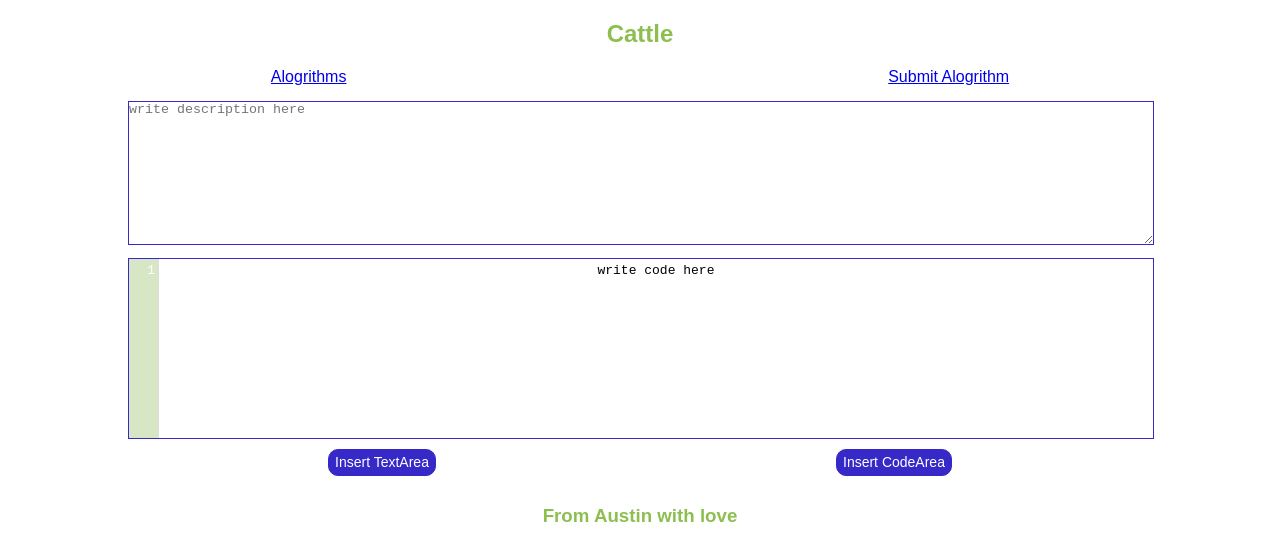
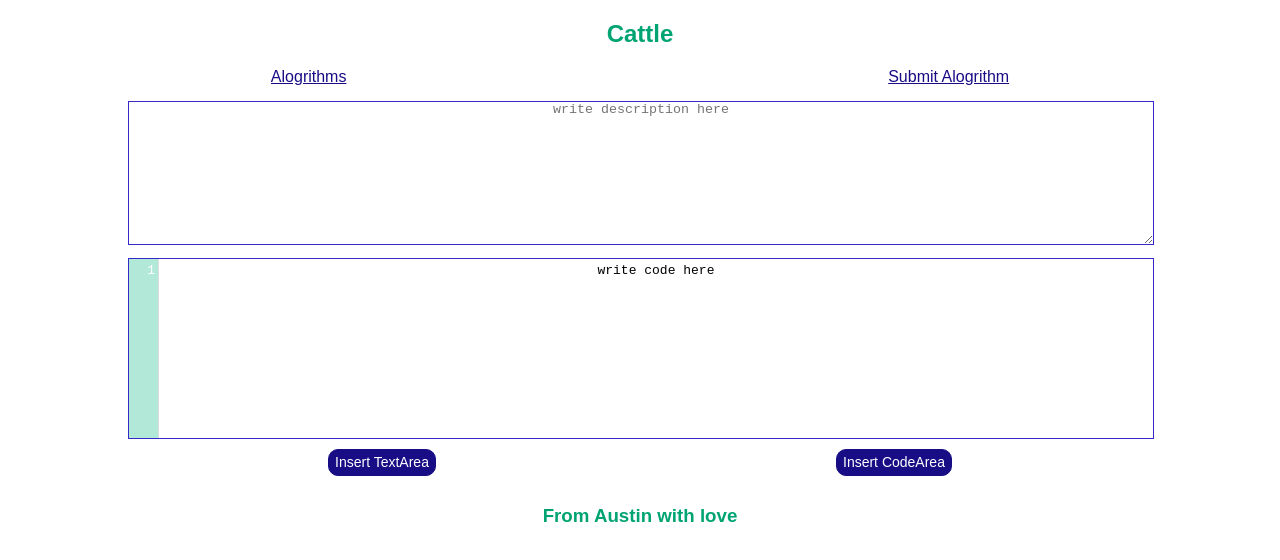
Before and after one commit to andrewmoon1/cattle, a React app: page / in a window 1280 px wide. Shown: the top 560 px of the page. Built offline with nearby package versions, Linux system fonts and the light colour scheme.

Commit message:
changed colors, restructured project to separate js and scss

```diff
--- a/src/App.js
+++ b/src/App.js
@@ -1,8 +1,8 @@
 import React from 'react';
 import './style/App.scss';
-import Header from './components/Header/Header';
-import Footer from './components/Footer/Footer';
-import Code from './components/Code/Code';
+import Header from './components/Header';
+import Footer from './components/Footer';
+import Code from './components/Code';
 
 // class App extends Component {
 //
--- a/src/components/Code/Code.js
+++ b/src/components/Code.js
@@ -4,7 +4,7 @@ import cm from 'codemirror';
 import React from 'react';
 import 'codemirror/lib/codemirror.css';
 import 'codemirror/theme/monokai.css';
-import './Code.scss';
+import '../style/Code.scss';
 
 require('codemirror/mode/markdown/markdown');
 
--- a/src/components/Footer/Footer.js
+++ b/src/components/Footer.js
@@ -1,5 +1,5 @@
 import React, { Component } from 'react';
-import './Footer.scss';
+import '../style/Footer.scss';
 
 class Footer extends Component {
 
--- a/src/components/Header/Header.js
+++ b/src/components/Header.js
@@ -1,5 +1,5 @@
 import React from 'react';
-import './Header.scss';
+import '../style/Header.scss';
 import { Component } from 'react';
 
 class Header extends Component {
--- a/src/style/App.scss
+++ b/src/style/App.scss
@@ -1,10 +1,11 @@
+@import 'colors';
 
 .App {
   text-align: center;
   min-width: 400px;
   display: flex;
   flex-direction: column;
-  color: rgb(141,191, 80);
+  color: $green-3;
 }
 
 .App-logo {
--- a/src/components/Code/Code.scss
+++ b/src/style/Code.scss
@@ -1,3 +1,5 @@
+@import 'colors';
+
 .code-input {
   display: flex;
   align-self: center;
@@ -9,9 +11,9 @@
 .cm-s-default {
   height: 50%;
   width: 100%;
-  border: 1px solid rgb(54,41,200);
+  border: 1px solid $blue-0;
   &:hover, &:active, &:focus {
-    border: 2px solid rgb(54,41,200);
+    border: 2px solid $blue-2;
     outline: none;
   }
 }
@@ -25,18 +27,19 @@
     height: 27px;
     font-size: 14px;
     color: white;
-    background-color: rgb(54,41,200);
-    border: 1px solid rgb(54,41,200);
+    background-color: $blue-4;
+    border: 1px solid $blue-4;
     border-radius: 10px;
     &:hover, &:active, &:focus {
-      background-color: rgb(117,87,241);
+      background-color: $blue-0;
       outline: none;
     }
   }
 }
 
 .CodeMirror-linenumbers {
-  background-color: rgba(141,191, 80,0.3);
+  background-color: $green-0;
+  opacity: 0.3;
 }
 
 .CodeMirror-linenumber {
@@ -48,12 +51,15 @@
   margin: 15px 0;
 }
 textarea {
+  height: 100%;
   width: 100%;
-  height: 100%;
-  border: 1px solid rgb(54,41,200);
+  text-align-last: center;
+  white-space: normal;
+  text-align: justify;
+  border: 1px solid $blue-0;
   padding: 0;
   &:hover, &:active, &:focus {
-    border: 2px solid rgb(54,41,200);
+    border: 2px solid $blue-2;
     outline: none;
   }
 }
--- a/src/components/Footer/Footer.scss
+++ b/src/style/Footer.scss
@@ -1,3 +1,5 @@
+@import 'colors';
+
 .nav-bttn {
   height: 40px;
 }
--- a/src/components/Header/Header.scss
+++ b/src/style/Header.scss
@@ -1,3 +1,5 @@
+@import 'colors';
+
 .header {
   display: flex;
   flex-direction: column;
@@ -9,8 +11,13 @@
 }
 
 .nav-link {
+  color: $blue-4;
   &:hover, &:active, &:focus {
-    color: rgb(117,87,241);
+    color: $blue-0;
     outline: none;
   }
+
+  &:visited {
+    color: $purplish-4;
+  }
 }
--- /dev/null
+++ b/src/style/colors.scss
@@ -0,0 +1,17 @@
+$blue-0: #3729C8;	// Blue Primary color */
+$blue-1: #796FDB;
+$blue-2: #564ACF;
+$blue-3: #2012AD;
+$blue-4: #180D85;
+
+$purplish-0: #CC10A8;	// Purplish Secondary color (1) */
+$purplish-1: #DD5FC5;
+$purplish-2: #D336B5;
+$purplish-3: #B20090;
+$purplish-4: #89006F;
+
+$green-0: #0FC28C;	// Green Secondary color (2) */
+$green-1: #5CD7B2;
+$green-2: #34CA9D;
+$green-3: #00A472;
+$green-4: #007E58;
```
